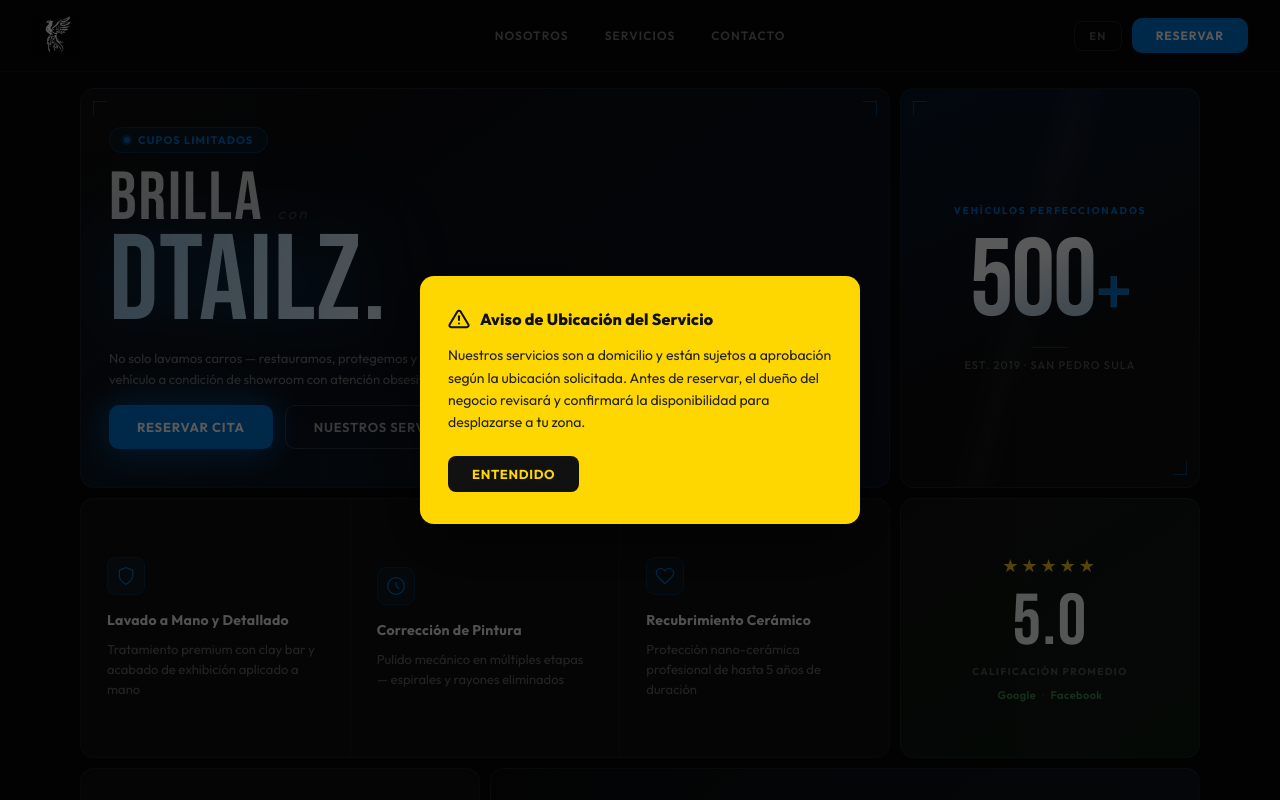
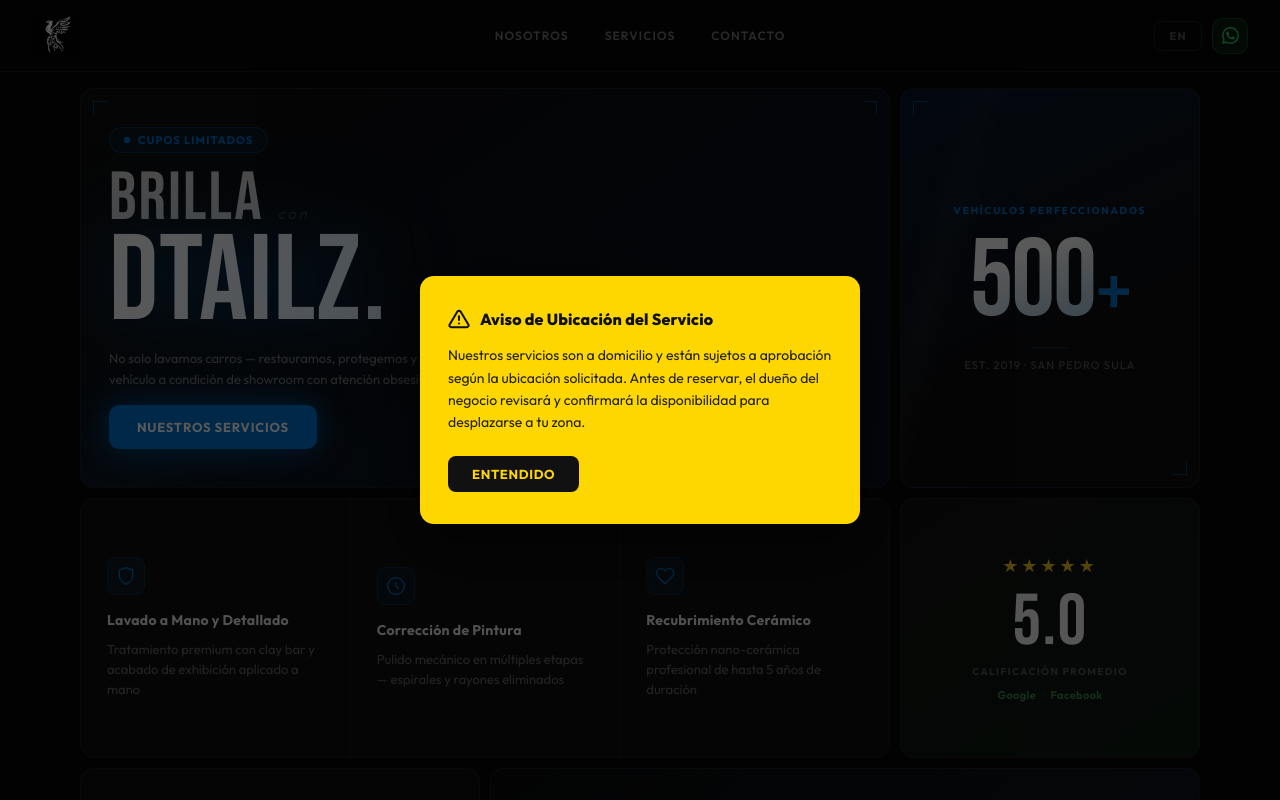
Before and after one commit to THEBLUEFLASH18/Dtails, a React (Vite) app: page / in a window 1280 px wide. Shown: the top 800 px of the page. Built offline with nearby package versions, Linux system fonts and the light colour scheme.

Commit message:
Added new services

```diff
--- a/src/App.tsx
+++ b/src/App.tsx
@@ -4,7 +4,6 @@
 import HeroSection from './HeroSection'
 import ServicesSection from './ServicesSection'
 import HowItWorks from './HowItWorks'
-import PricingSection from './PricingSection'
 import GallerySection from './GallerySection'
 import TestimonialsSection from './TestimonialsSection'
 import FAQSection from './FAQSection'
@@ -84,7 +83,6 @@
       <HeroSection language={language} />
       <ServicesSection language={language} />
       <HowItWorks language={language} />
-      <PricingSection language={language} />
       <GallerySection language={language} />
       <TestimonialsSection language={language} />
       <FAQSection language={language} />
--- a/src/Footer.tsx
+++ b/src/Footer.tsx
@@ -18,6 +18,7 @@
     { EN: 'Basic Detail (XL)',         ES: 'Detallado Básico (XL)' },
     { EN: 'Paint Wax (Turtle Wax)',    ES: 'Cera para Pintura (Turtle Wax)' },
     { EN: 'Engine Decontamination',    ES: 'Descontaminación de Motor' },
+    { EN: 'Upholstery Purification',   ES: 'Purificación de Tapicería' },
   ],
   privacy:    { EN: 'Privacy Policy',    ES: 'Política de Privacidad' },
   terms:      { EN: 'Terms of Service',  ES: 'Términos de Servicio' },
@@ -53,7 +54,7 @@
               </svg>
             </a>
             {/* WhatsApp */}
-            <a href="#" className="footer-social" aria-label="WhatsApp">
+            <a href="https://wa.me/50497974295" target="_blank" rel="noopener noreferrer" className="footer-social" aria-label="WhatsApp">
               <svg width="16" height="16" viewBox="0 0 24 24" fill="currentColor">
                 <path d="M17.472 14.382c-.297-.149-1.758-.867-2.03-.967-.273-.099-.471-.148-.67.15-.197.297-.767.966-.94 1.164-.173.199-.347.223-.644.075-.297-.15-1.255-.463-2.39-1.475-.883-.788-1.48-1.761-1.653-2.059-.173-.297-.018-.458.13-.606.134-.133.298-.347.446-.52.149-.174.198-.298.298-.497.099-.198.05-.371-.025-.52-.075-.149-.669-1.612-.916-2.207-.242-.579-.487-.5-.669-.51-.173-.008-.371-.01-.57-.01-.198 0-.52.074-.792.372-.272.297-1.04 1.016-1.04 2.479 0 1.462 1.065 2.875 1.213 3.074.149.198 2.096 3.2 5.077 4.487.709.306 1.262.489 1.694.625.712.227 1.36.195 1.871.118.571-.085 1.758-.719 2.006-1.413.248-.694.248-1.289.173-1.413-.074-.124-.272-.198-.57-.347m-5.421 7.403h-.004a9.87 9.87 0 01-5.031-1.378l-.361-.214-3.741.982.998-3.648-.235-.374a9.86 9.86 0 01-1.51-5.26c.001-5.45 4.436-9.884 9.888-9.884 2.64 0 5.122 1.03 6.988 2.898a9.825 9.825 0 012.893 6.994c-.003 5.45-4.437 9.884-9.885 9.884m8.413-18.297A11.815 11.815 0 0012.05 0C5.495 0 .16 5.335.157 11.892c0 2.096.547 4.142 1.588 5.945L.057 24l6.305-1.654a11.882 11.882 0 005.683 1.448h.005c6.554 0 11.89-5.335 11.893-11.893a11.821 11.821 0 00-3.48-8.413Z"/>
               </svg>
@@ -81,7 +82,7 @@
                   <path d="M17.472 14.382c-.297-.149-1.758-.867-2.03-.967-.273-.099-.471-.148-.67.15-.197.297-.767.966-.94 1.164-.173.199-.347.223-.644.075-.297-.15-1.255-.463-2.39-1.475-.883-.788-1.48-1.761-1.653-2.059-.173-.297-.018-.458.13-.606.134-.133.298-.347.446-.52.149-.174.198-.298.298-.497.099-.198.05-.371-.025-.52-.075-.149-.669-1.612-.916-2.207-.242-.579-.487-.5-.669-.51-.173-.008-.371-.01-.57-.01-.198 0-.52.074-.792.372-.272.297-1.04 1.016-1.04 2.479 0 1.462 1.065 2.875 1.213 3.074.149.198 2.096 3.2 5.077 4.487.709.306 1.262.489 1.694.625.712.227 1.36.195 1.871.118.571-.085 1.758-.719 2.006-1.413.248-.694.248-1.289.173-1.413-.074-.124-.272-.198-.57-.347m-5.421 7.403h-.004a9.87 9.87 0 01-5.031-1.378l-.361-.214-3.741.982.998-3.648-.235-.374a9.86 9.86 0 01-1.51-5.26c.001-5.45 4.436-9.884 9.888-9.884 2.64 0 5.122 1.03 6.988 2.898a9.825 9.825 0 012.893 6.994c-.003 5.45-4.437 9.884-9.885 9.884m8.413-18.297A11.815 11.815 0 0012.05 0C5.495 0 .16 5.335.157 11.892c0 2.096.547 4.142 1.588 5.945L.057 24l6.305-1.654a11.882 11.882 0 005.683 1.448h.005c6.554 0 11.89-5.335 11.893-11.893a11.821 11.821 0 00-3.48-8.413Z"/>
                 </svg>
               </span>
-              WhatsApp
+              <a href="https://wa.me/50497974295" target="_blank" rel="noopener noreferrer" style={{color: 'inherit', textDecoration: 'none'}}>+504 9797-4295</a>
             </li>
             <li>
               <span className="footer-contact-icon">
--- a/src/HeroSection.css
+++ b/src/HeroSection.css
@@ -226,6 +226,9 @@
   height: 44px;
   padding: 0 28px;
   background: #0073CF;
+  text-decoration: none;
+  display: inline-flex;
+  align-items: center;
   border: none;
   border-radius: 10px;
   color: #fff;
@@ -503,6 +506,7 @@
   height: 50px;
   padding: 0 26px;
   background: #1a8c3a;
+  text-decoration: none;
   border: none;
   border-radius: 10px;
   color: #fff;
--- a/src/HeroSection.tsx
+++ b/src/HeroSection.tsx
@@ -47,8 +47,7 @@
         </h1>
         <p className="hero-desc">{t.desc[l]}</p>
         <div className="button-group">
-          <button className="btn-primary">{t.bookAppt[l]}</button>
-          <button className="btn-secondary">{t.ourServices[l]}</button>
+          <a href="#services" className="btn-primary">{t.ourServices[l]}</a>
         </div>
       </div>
 
@@ -119,12 +118,12 @@
       <div className='box box-5' style={{gridArea: "box5"}}>
         <h2 className="book-headline">{t.bookHeadline[l][0]}<br />{t.bookHeadline[l][1]}</h2>
         <p className="book-sub">{t.bookSub[l]}</p>
-        <button className="btn-whatsapp">
+        <a href="https://wa.me/50497974295" target="_blank" rel="noopener noreferrer" className="btn-whatsapp">
           <svg width="18" height="18" viewBox="0 0 24 24" fill="currentColor">
             <path d="M17.472 14.382c-.297-.149-1.758-.867-2.03-.967-.273-.099-.471-.148-.67.15-.197.297-.767.966-.94 1.164-.173.199-.347.223-.644.075-.297-.15-1.255-.463-2.39-1.475-.883-.788-1.48-1.761-1.653-2.059-.173-.297-.018-.458.13-.606.134-.133.298-.347.446-.52.149-.174.198-.298.298-.497.099-.198.05-.371-.025-.52-.075-.149-.669-1.612-.916-2.207-.242-.579-.487-.5-.669-.51-.173-.008-.371-.01-.57-.01-.198 0-.52.074-.792.372-.272.297-1.04 1.016-1.04 2.479 0 1.462 1.065 2.875 1.213 3.074.149.198 2.096 3.2 5.077 4.487.709.306 1.262.489 1.694.625.712.227 1.36.195 1.871.118.571-.085 1.758-.719 2.006-1.413.248-.694.248-1.289.173-1.413-.074-.124-.272-.198-.57-.347m-5.421 7.403h-.004a9.87 9.87 0 01-5.031-1.378l-.361-.214-3.741.982.998-3.648-.235-.374a9.86 9.86 0 01-1.51-5.26c.001-5.45 4.436-9.884 9.888-9.884 2.64 0 5.122 1.03 6.988 2.898a9.825 9.825 0 012.893 6.994c-.003 5.45-4.437 9.884-9.885 9.884m8.413-18.297A11.815 11.815 0 0012.05 0C5.495 0 .16 5.335.157 11.892c0 2.096.547 4.142 1.588 5.945L.057 24l6.305-1.654a11.882 11.882 0 005.683 1.448h.005c6.554 0 11.89-5.335 11.893-11.893a11.821 11.821 0 00-3.48-8.413Z"/>
           </svg>
           {t.bookWA[l]}
-        </button>
+        </a>
       </div>
 
       {/* Box 6 — Brand Statement */}
--- a/src/NavBar.css
+++ b/src/NavBar.css
@@ -79,24 +79,25 @@
     background: rgba(255, 255, 255, 0.04);
 }
 
-.nav-cta {
-    background: #0073CF;
-    color: white;
-    border: none;
-    padding: 10px 24px;
-    font-size: 12px;
-    font-weight: 700;
-    font-family: 'Outfit', sans-serif;
-    letter-spacing: 0.08em;
-    cursor: pointer;
+.nav-wa {
+    display: flex;
+    align-items: center;
+    justify-content: center;
+    width: 36px;
+    height: 36px;
+    background: rgba(37, 211, 102, 0.1);
+    border: 1px solid rgba(37, 211, 102, 0.25);
     border-radius: 10px;
-    transition: all 0.25s;
-    text-transform: uppercase;
+    color: #25d366;
+    text-decoration: none;
+    transition: all 0.22s;
+    flex-shrink: 0;
 }
 
-.nav-cta:hover {
-    background: #0088f0;
-    box-shadow: 0 0 24px rgba(0, 115, 207, 0.5);
+.nav-wa:hover {
+    background: rgba(37, 211, 102, 0.18);
+    border-color: rgba(37, 211, 102, 0.5);
+    box-shadow: 0 0 18px rgba(37, 211, 102, 0.25);
     transform: translateY(-1px);
 }
 
@@ -118,11 +119,6 @@
         height: 34px;
     }
 
-    .nav-cta {
-        padding: 9px 16px;
-        font-size: 11px;
-    }
-
     .lang-toggle {
         padding: 7px 10px;
         font-size: 11px;
--- a/src/NavBar.tsx
+++ b/src/NavBar.tsx
@@ -33,7 +33,17 @@
                 >
                     {language === 'EN' ? 'ES' : 'EN'}
                 </button>
-                <button className="nav-cta">{nav.book[language]}</button>
+                <a
+                    href="https://wa.me/50497974295"
+                    target="_blank"
+                    rel="noopener noreferrer"
+                    className="nav-wa"
+                    aria-label="WhatsApp"
+                >
+                    <svg width="17" height="17" viewBox="0 0 24 24" fill="currentColor">
+                        <path d="M17.472 14.382c-.297-.149-1.758-.867-2.03-.967-.273-.099-.471-.148-.67.15-.197.297-.767.966-.94 1.164-.173.199-.347.223-.644.075-.297-.15-1.255-.463-2.39-1.475-.883-.788-1.48-1.761-1.653-2.059-.173-.297-.018-.458.13-.606.134-.133.298-.347.446-.52.149-.174.198-.298.298-.497.099-.198.05-.371-.025-.52-.075-.149-.669-1.612-.916-2.207-.242-.579-.487-.5-.669-.51-.173-.008-.371-.01-.57-.01-.198 0-.52.074-.792.372-.272.297-1.04 1.016-1.04 2.479 0 1.462 1.065 2.875 1.213 3.074.149.198 2.096 3.2 5.077 4.487.709.306 1.262.489 1.694.625.712.227 1.36.195 1.871.118.571-.085 1.758-.719 2.006-1.413.248-.694.248-1.289.173-1.413-.074-.124-.272-.198-.57-.347m-5.421 7.403h-.004a9.87 9.87 0 01-5.031-1.378l-.361-.214-3.741.982.998-3.648-.235-.374a9.86 9.86 0 01-1.51-5.26c.001-5.45 4.436-9.884 9.888-9.884 2.64 0 5.122 1.03 6.988 2.898a9.825 9.825 0 012.893 6.994c-.003 5.45-4.437 9.884-9.885 9.884m8.413-18.297A11.815 11.815 0 0012.05 0C5.495 0 .16 5.335.157 11.892c0 2.096.547 4.142 1.588 5.945L.057 24l6.305-1.654a11.882 11.882 0 005.683 1.448h.005c6.554 0 11.89-5.335 11.893-11.893a11.821 11.821 0 00-3.48-8.413Z"/>
+                    </svg>
+                </a>
             </div>
         </nav>
     );
--- a/src/ServicesSection.tsx
+++ b/src/ServicesSection.tsx
@@ -84,13 +84,20 @@
       price: 'L 400',
       duration: { EN: '2 hours', ES: '2 horas' },
     },
+    {
+      icon:  'drop' as IconKey,
+      name:  { EN: 'Upholstery Purification',                                  ES: 'Purificación de Tapicería' },
+      desc:  { EN: 'Restore freshness to your car with our deep upholstery purification treatment.', ES: 'Devuélvele la frescura a tu auto con nuestro tratamiento profundo de purificación de tapicería.' },
+      price: { EN: 'Variable price', ES: 'Precio variable' } as unknown as string,
+      duration: { EN: '8 hours', ES: '8 horas' },
+    },
   ],
 };
 
 function ServicesSection({ language }: { language: Lang }) {
   const l = language;
   return (
-    <div className="svc-wrapper">
+    <div className="svc-wrapper" id="services">
     <section className="svc-section">
       <div className="svc-header">
         <span className="svc-eyebrow">
```
